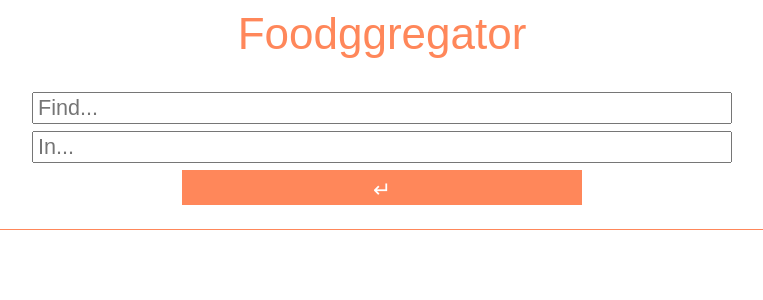
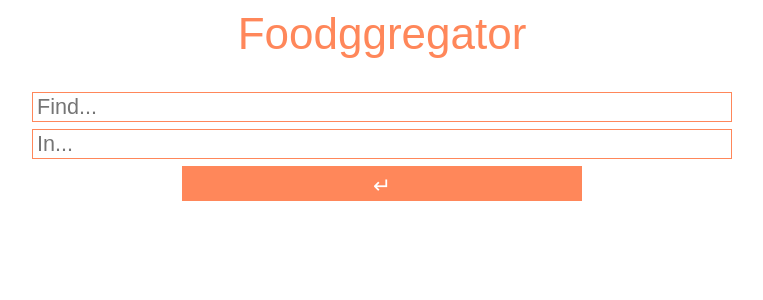
Before and after one commit to samscha/Foodggregator, a React (Create React App) app in the folder foodggregator/: page / in a window 1280 px wide. Shown: the top 300 px of the page, without its empty margins (258-1021 px from the left). Built offline with nearby package versions, Linux system fonts and the light colour scheme.

Commit message:
Added disabling when Search-ing

```diff
--- a/foodggregator/src/components/app/App.js
+++ b/foodggregator/src/components/app/App.js
@@ -4,7 +4,6 @@ import { connect } from 'react-redux';
 import Header from '../header/Header';
 import Separator from './Separator';
 import Search from '../search/Search';
-import Results from '../results/Results';
 
 class App extends Component {
   state = {};
@@ -23,8 +22,6 @@ class App extends Component {
         <Search />
 
         <Separator />
-
-        <Results />
       </div>
     );
   }
@@ -32,7 +29,7 @@ class App extends Component {
 
 const mapStateToProps = state => {
   return {
-    isFetchingResults: state.isFetchingResults,
+    //
   };
 };
 
--- a/foodggregator/src/components/search/Search.js
+++ b/foodggregator/src/components/search/Search.js
@@ -21,8 +21,10 @@ class Search extends Component {
     e.keyCode === 13 ? this.props.fetchResults(this.state) : null;
 
   render() {
+    console.log(this.props);
     return (
       <div className="Search">
+        <div className="SearchIsNotFetchingResults">
           <input
             className="SearchQuery"
             type="text"
@@ -31,6 +33,7 @@ class Search extends Component {
             placeholder="Find..."
             onChange={this.handleInputChange}
             onKeyUp={this.checkIfReturn}
+            disabled={this.props.isFetchingResults}
           />
 
           <div className="SearchSeparator" />
@@ -43,12 +46,28 @@ class Search extends Component {
             placeholder="In..."
             onChange={this.handleInputChange}
             onKeyUp={this.checkIfReturn}
+            disabled={this.props.isFetchingResults}
           />
 
           <div className="SearchSeparator" />
 
-        <div className="SearchButton" onClick={this.searchButtonClickedHandler}>
+          <div
+            className="SearchButton"
+            onClick={this.searchButtonClickedHandler}
+            style={
+              this.props.isFetchingResults
+                ? {
+                    background: 'white',
+                    color: 'black',
+                    opacity: '0.2',
+                    fontSize: '0.7rem',
+                    cursor: 'not-allowed',
+                  }
+                : null
+            }
+          >
             &#8629;
+          </div>
         </div>
       </div>
     );
@@ -57,7 +76,7 @@ class Search extends Component {
 
 const mapStateToProps = state => {
   return {
-    //
+    isFetchingResults: state.isFetchingResults,
   };
 };
 
--- a/foodggregator/src/styles/css/index.css
+++ b/foodggregator/src/styles/css/index.css
@@ -155,28 +155,33 @@ body {
 /* search */
 .Search {
   width: 100%;
+}
+.Search .SearchIsNotFetchingResults {
+  width: 100%;
   display: flex;
   flex-direction: column;
   align-items: center;
 }
-.Search .SearchSeparator {
+.Search .SearchIsNotFetchingResults .SearchSeparator {
   height: 7px;
 }
-.Search .SearchQuery {
+.Search .SearchIsNotFetchingResults .SearchQuery {
   width: 70%;
   max-width: 700px;
   padding-left: 4px;
   font-size: 1.35rem;
   outline: none;
+  border: 1px solid #ff875a;
 }
-.Search .SearchLocation {
+.Search .SearchIsNotFetchingResults .SearchLocation {
   width: 70%;
   max-width: 700px;
   padding-left: 4px;
   font-size: 1.35rem;
   outline: none;
+  border: 1px solid #ff875a;
 }
-.Search .SearchButton {
+.Search .SearchIsNotFetchingResults .SearchButton {
   width: 40%;
   height: 35px;
   max-width: 400px;
@@ -191,7 +196,7 @@ body {
   justify-content: center;
   padding-top: 5px;
 }
-.Search .SearchButton:hover {
+.Search .SearchIsNotFetchingResults .SearchButton:hover {
   border-color: #1d771d;
   background: #1d771d;
   color: white;
--- a/foodggregator/src/styles/less/search/Search.less
+++ b/foodggregator/src/styles/less/search/Search.less
@@ -1,7 +1,8 @@
 .Search {
   width: 100%;
 
-  // font-size: 1.2rem;
+  .SearchIsNotFetchingResults {
+    width: 100%;
 
     display: flex;
     flex-direction: column;
@@ -13,10 +14,14 @@
 
     .SearchQuery {
       .inputBox();
+
+      border: 1px solid @themeColor;
     }
 
     .SearchLocation {
       .inputBox();
+
+      border: 1px solid @themeColor;
     }
 
     .SearchButton {
@@ -24,3 +29,4 @@
       padding-top: 5px;
     }
   }
+}
```
Lines whose indentation alone changed are shown as unchanged.
